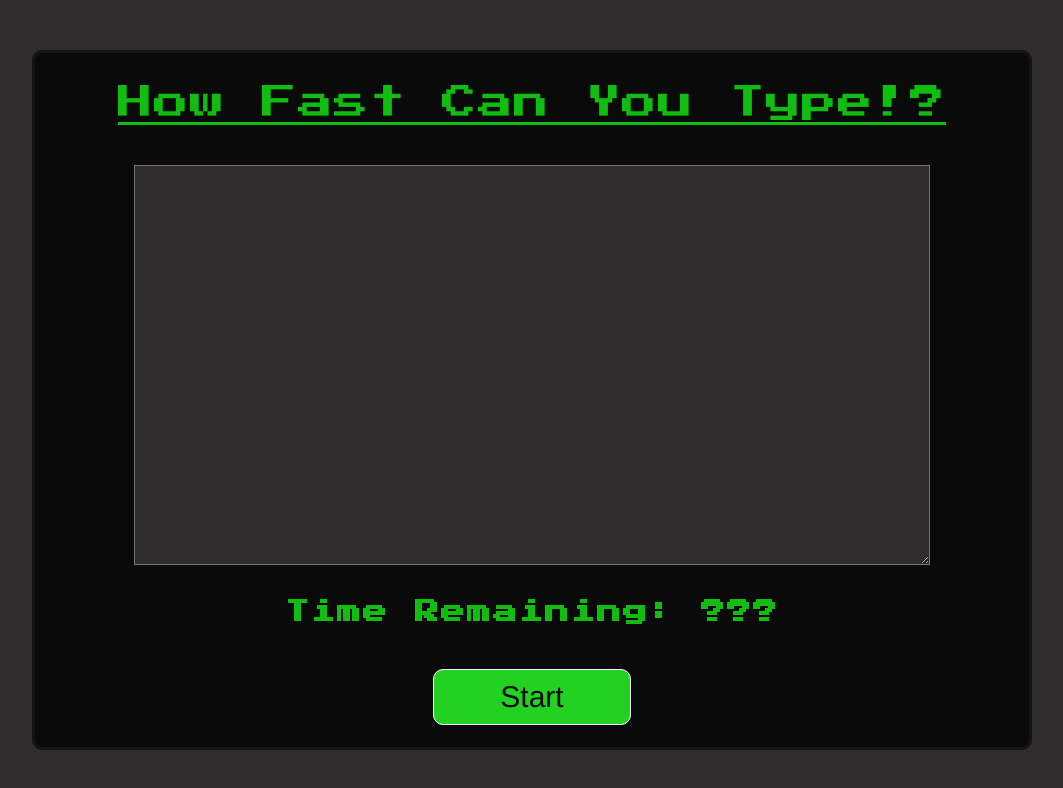
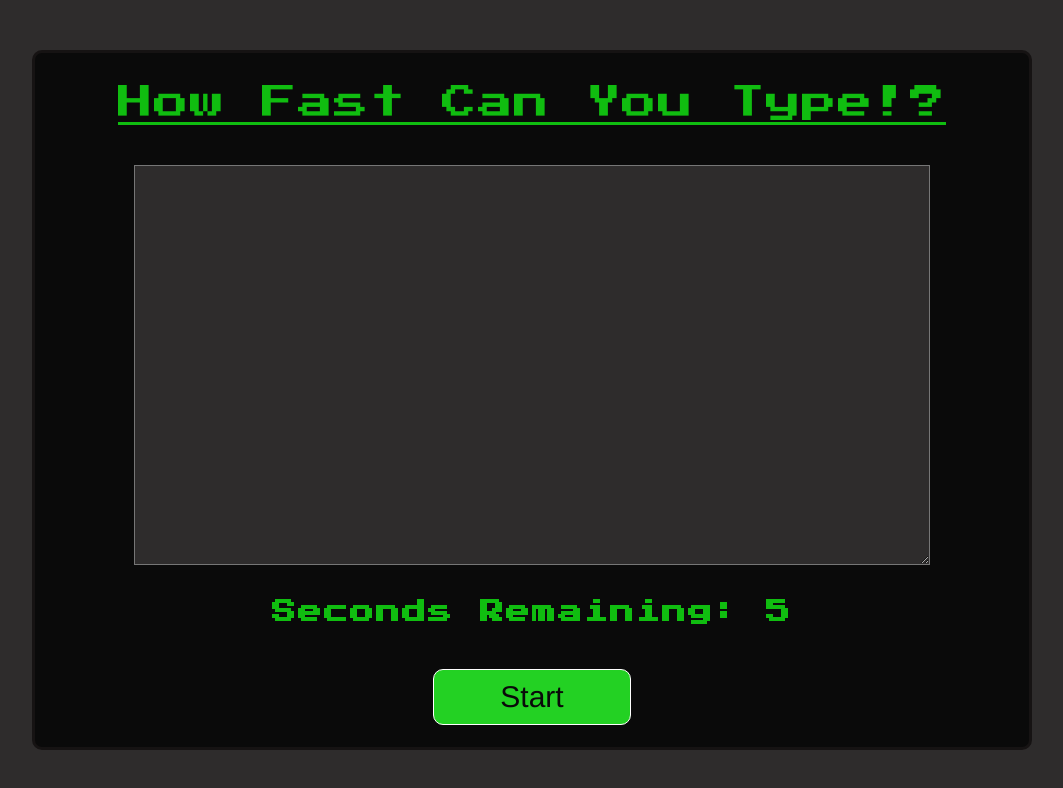
Before and after one commit to Stewie154/Speed-Typing-Game, a React (Create React App) app in the folder speed-typing-game/: page / in a window 1280 px wide. Shown: the top 788 px of the page, without its empty margins (108-1171 px from the left). Built offline with nearby package versions, Linux system fonts and the light colour scheme.

Commit message:
countWords function

```diff
--- a/speed-typing-game/src/App.js
+++ b/speed-typing-game/src/App.js
@@ -3,6 +3,8 @@ import './App.scss'
 
 const App = () => {
   const [text, setText] = useState('')
+  const [wordCount, setWordCount] = useState()
+  const [timeRemaining, setTimeRemaining] = useState(5)
 
   const handleChange = (event) => {
     event.preventDefault()
@@ -10,12 +12,17 @@ const App = () => {
     setText(newText)
   }
 
+  const countWords = () => {
+    let total = text.trim().split(' ').length
+    console.log(total)
+  }
+
   return (
     <div className="container">
       <header>How Fast Can You Type!?</header>
       <textarea onChange={handleChange} value={text} name="" id=""/>
-      <h2>Time Remaining: ???</h2>
-      <button className="btn">Start</button>
+      <h2>Seconds Remaining: {timeRemaining}</h2>
+      <button className="btn" onClick={() => countWords()}>Start</button>
     </div>
   )
 }
```
